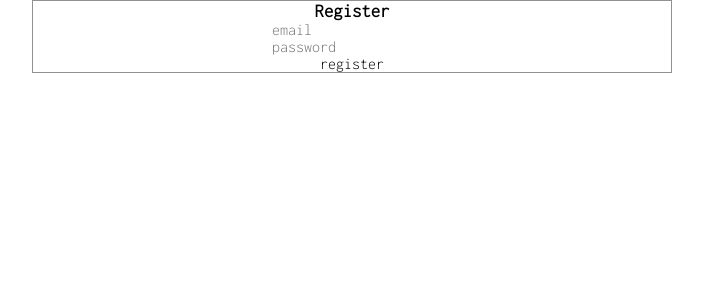
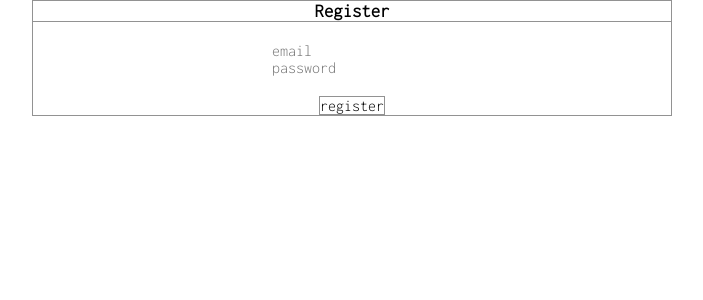
Before and after one commit to nvnguyen-ki/Covid-19_Unload, a Vue app in the folder client/: page /#/Register in a window 1280 px wide. Shown: the top 300 px of the page, without its empty margins (288-991 px from the left). Built offline with nearby package versions, Linux system fonts and the light colour scheme.

Commit message:
readme update and register margin fix

```diff
--- a/client/src/components/Register.vue
+++ b/client/src/components/Register.vue
@@ -1,13 +1,15 @@
 <template>
   <div class="page">
     <div class="register">
-      <h3> Register </h3>
+      <h3 style="border-bottom:1px solid rgb(146, 146, 146)"> Register </h3>
+      <div id="Infobox">
       <input type="text" v-model="email" name="email" placeholder="email"/>
       <br>
       <input type="password" name="password" v-model="password" placeholder="password"/>
       <br>
+      </div>
       <div class="error" v-html="error" />
-      <button @click=register>register</button>
+      <button style="border:1px solid rgb(146, 146, 146); margin-top:20px" @click=register>register</button>
     </div>
   </div>
 </template>
@@ -38,6 +40,10 @@ export default {
 </script>
 
 <style scoped>
+#Infobox {
+  margin-top:20px;
+}
+
 .register {
   width: 50%;
   margin:auto;
```
Also changed, not shown: 1 other file (tests, documents, lock files or other folders).
